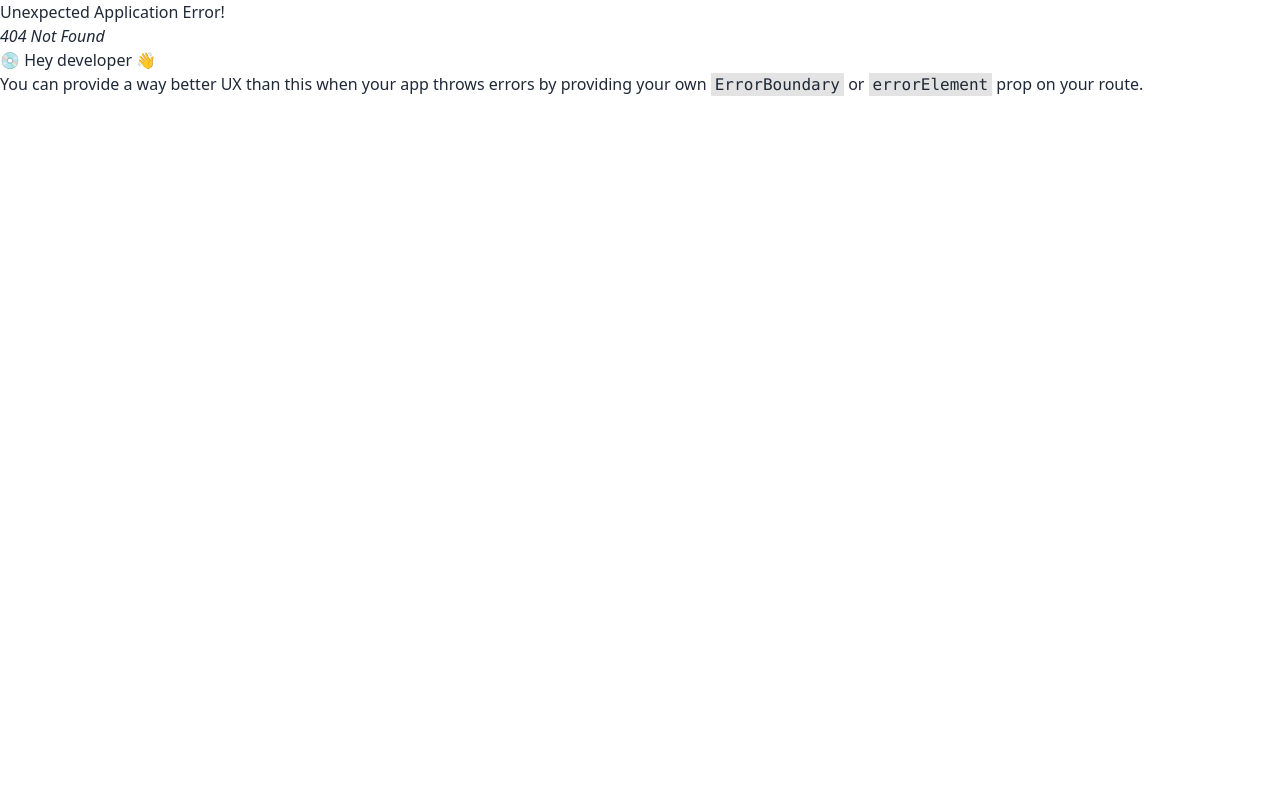
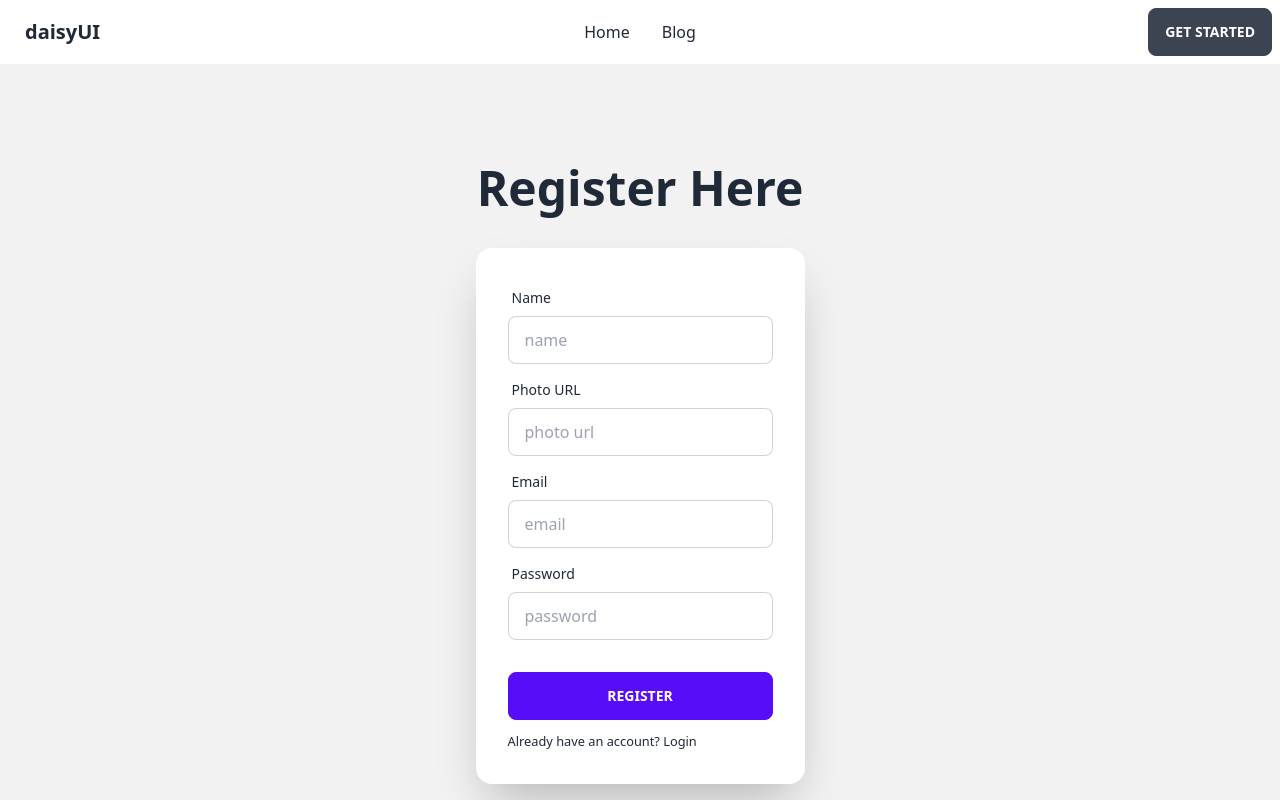
Before and after one commit to ShahanulIslam/pasta-palace-client, a React (Vite) app: page /register in a window 1280 px wide. Before the commit this address had no page. Shown: the top 800 px of the page. Built offline with nearby package versions, Linux system fonts and the light colour scheme.

Commit message:
register

```diff
--- a/src/Components/Login/Login.jsx
+++ b/src/Components/Login/Login.jsx
@@ -3,33 +3,39 @@
 
 const Login = () => {
     return (
-        <div class="hero min-h-screen bg-base-200">
-            <div class="hero-content flex-col">
-                <div class="text-center lg:text-left">
-                    <h1 class="text-5xl font-bold">Login now!</h1>
+        <div className="hero min-h-screen bg-base-200">
+            <div className="hero-content flex-col">
+                <div className="text-center lg:text-left">
+                    <h1 className="text-5xl font-bold">Login now!</h1>
                 </div>
-                <div class="card flex-shrink-0 w-full max-w-sm shadow-2xl bg-base-100">
-                    <div class="card-body">
-                        <div class="form-control">
-                            <label class="label">
-                                <span class="label-text">Email</span>
+                <div className="card flex-shrink-0 w-full max-w-sm shadow-2xl bg-base-100">
+                    <div className="card-body">
+                        <div className="form-control">
+                            <label className="label">
+                                <span className="label-text">Email</span>
                             </label>
-                            <input type="text" placeholder="email" class="input input-bordered" />
+                            <input type="text" name="email" required placeholder="email" className="input input-bordered" />
                         </div>
-                        <div class="form-control">
-                            <label class="label">
-                                <span class="label-text">Password</span>
+                        <div className="form-control">
+                            <label className="label">
+                                <span className="label-text">Password</span>
                             </label>
-                            <input type="text" placeholder="password" class="input input-bordered" />
+                            <input type="text" name="password" required placeholder="password" className="input input-bordered" />
                         </div>
-                        <div class="form-control mt-6">
-                            <button class="btn btn-primary">Login</button>
+                        <div className="form-control mt-6">
+                            <button className="btn btn-primary">Login</button>
                         </div>
-                        <p><small>New to ?<Link to="/register">Register</Link> </small></p>
+                        <p>
+                            <small>
+                                New to?
+                                <Link to="/register">Register</Link>
+                            </small>
+                        </p>
                     </div>
                 </div>
             </div>
         </div>
+
     );
 };
 
--- /dev/null
+++ b/src/Components/Register/Register.jsx
@@ -0,0 +1,49 @@
+import React from 'react';
+import { Link } from 'react-router-dom';
+
+const Register = () => {
+    return (
+        <div className="hero min-h-screen bg-base-200">
+            <div className="hero-content flex-col">
+                <div className="text-center lg:text-left">
+                    <h1 className="text-5xl font-bold my-5">Register Here</h1>
+                </div>
+                <div className="card flex-shrink-0 w-full max-w-sm shadow-2xl bg-base-100">
+                    <div className="card-body">
+                        <div className="form-control">
+                            <label className="label">
+                                <span className="label-text">Name</span>
+                            </label>
+                            <input type="text" name='name' placeholder="name" required className="input input-bordered" />
+                        </div>
+                        <div className="form-control">
+                            <label className="label">
+                                <span className="label-text">Photo URL</span>
+                            </label>
+                            <input type="text" name='url' placeholder="photo url" required className="input input-bordered" />
+                        </div>
+                        <div className="form-control">
+                            <label className="label">
+                                <span className="label-text">Email</span>
+                            </label>
+                            <input type="text" name='email' placeholder="email" required className="input input-bordered" />
+                        </div>
+                        <div className="form-control">
+                            <label className="label">
+                                <span className="label-text">Password</span>
+                            </label>
+                            <input type="text" name='password' required placeholder="password" className="input input-bordered" />
+                        </div>
+                        <div className="form-control mt-6">
+                            <button className="btn btn-primary">Register</button>
+                        </div>
+                        <p><small>Already have an account? <Link to="/login">Login</Link> </small></p>
+                    </div>
+                </div>
+            </div>
+        </div>
+
+    );
+};
+
+export default Register;
--- a/src/Route/Route.jsx
+++ b/src/Route/Route.jsx
@@ -3,6 +3,7 @@
 import Main from "../Components/Layout/Main";
 import ChefDetails from "../Components/ChefDetails/ChefDetails";
 import Login from "../Components/Login/Login";
+import Register from "../Components/Register/Register";
 
 const router =createBrowserRouter([
     {
@@ -22,6 +23,10 @@
             {
                 path:"/login",
                 element: <Login></Login>
+            },
+            {
+                path:"/register",
+                element:<Register></Register>
             }
         ]
     }
```
